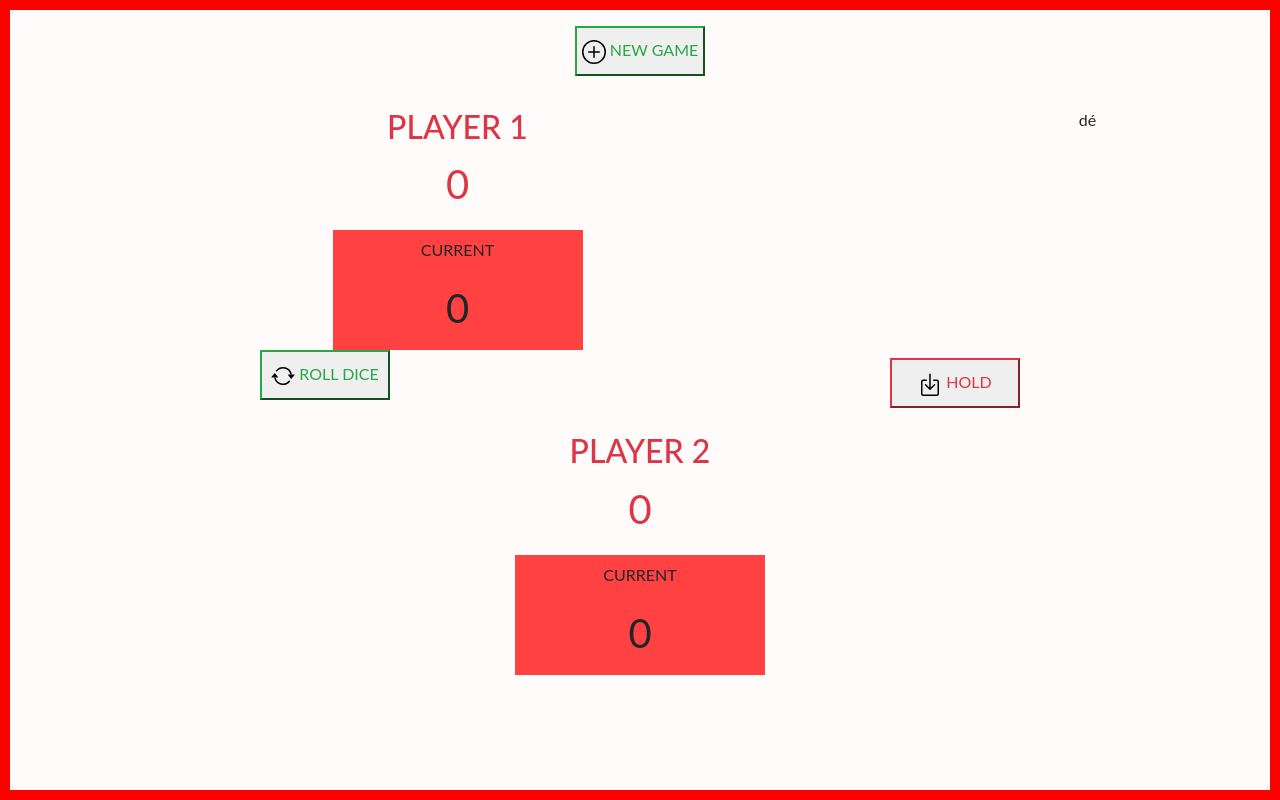
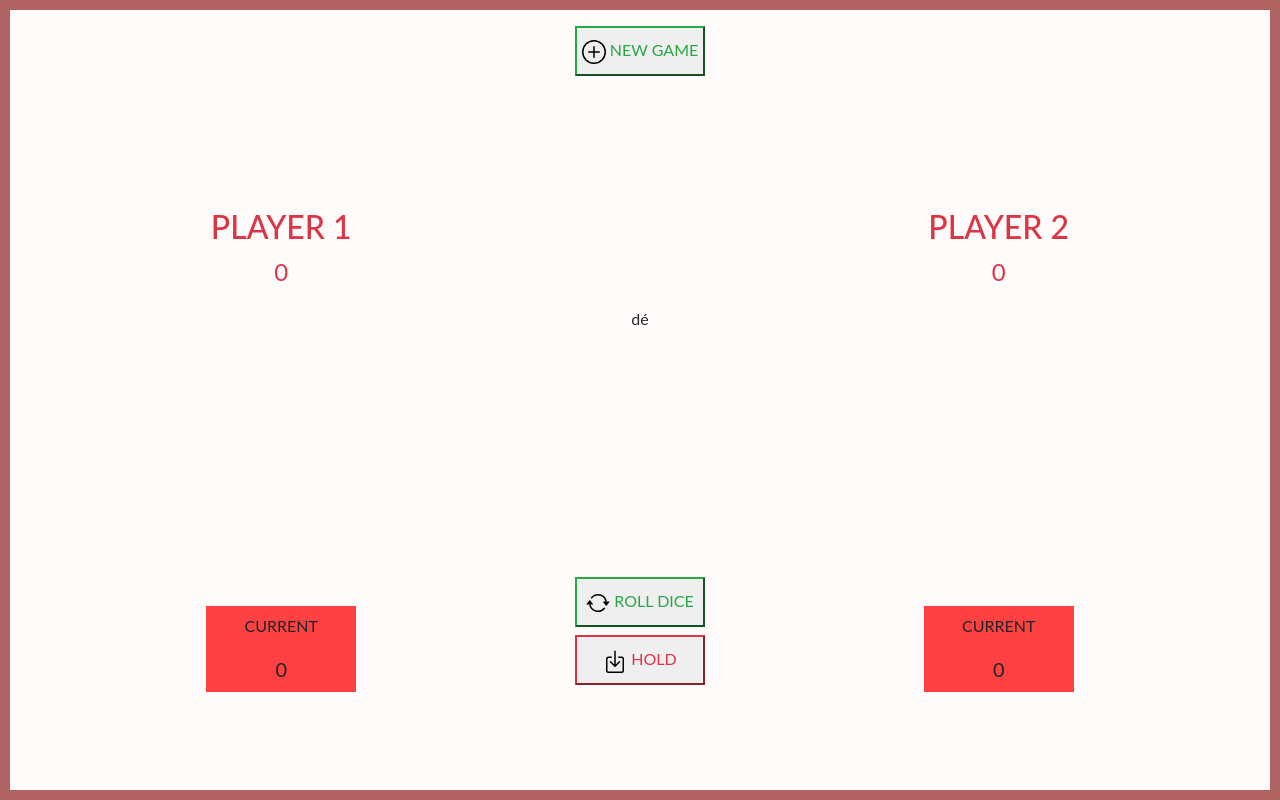
Before and after one commit to marsaudolivier/Evaluation-JS-Jeux-de-d-, a plain HTML site: page index.html in a window 1280 px wide. Drawn offline with nearby package versions, Linux system fonts and the light colour scheme.

Commit message:
add media query for laptop and small size

```diff
--- a/index.html
+++ b/index.html
@@ -13,39 +13,50 @@
     <header class="container-fluid text-center"><button class="btn-outline-success text-uppercase myButton m-3" id="newGame">
         <img src="atset/plus-circle.svg" class="icone"> New Game</button></header>
         <main class="container-fluid text-center">
-            <div class="row">
+            <div class="row mx-auto justify-content-center align-items-center">
                 <!--Place joueur 1-->
-              <div class="col-sm-6 mx-auto" id="playerOne">
+              <div class="col-sm-6 col-md-5 d-flex flex-column" id="playerOne">
+                <div class="espace1"></div>
                   <div class="m-3 text-uppercase text-danger">
                       <h2>player 1</h2>
                       <span id="scorePlayer1" class="score">0</span>
+                  </div>
+                  <div class="espace2">
                   </div>
                   <div class="current p-2 text-uppercase justify-content-sm-center col-sm-6 mx-auto">
                     <p>Current</p>
                     <span id="currentPlayer1" class="current">0</span>
                   </div>
+                  <div class="espace1"></div>
               </div>
                <!--Place dé et bouton dice hold-->
-               <div class="col-sm-6 mx-auto dice m-3" id="dice">dé</div>
-               <div class="col-sm-6 mx-auto">
-                <button class="btn-outline-success myButton text-uppercase" id="rollDice"><img src="atset/arrow-repeat.svg" class="icone"> roll dice</button>
+               <div class="col-sm-6 col-md-2 d-flex flex-column align-items-center">
+                 <div class="espace1"></div>
+                 <div class="dice m-3 mx-auto" id="dice">dé</div>
+               <div>
+                <div class="espace3"></div>
+                <button class="btn-outline-success myButton text-uppercase test"  id="rollDice"><img src="atset/arrow-repeat.svg" class="icone"> roll dice</button>
                </div>
-               <div class="col-sm-6 mx-auto">
-                <button class="btn-outline-danger myButton m-2 text-uppercase" id="hold"><img src="atset/box-arrow-in-down.svg" class="icone"> hold</button>
+               <div>
+                <button class="btn-outline-danger myButton m-2 text-uppercase test" id="hold"><img src="atset/box-arrow-in-down.svg" class="icone"> hold</button>
                </div>
-               <div class="col-sm-6 mx-auto" id="playerTwo">
+               </div>
                 <!--Place joueur 2-->
+               <div class="col-sm-6 col-md-5 d-flex flex-column" id="playerTwo">
+                <div class="espace1"></div>
                   <div class="m-3 text-uppercase text-danger">
                       <h2>player 2</h2>
                       <span id="scorePlayer2" class="score">0</span>
+                  </div>
+                  <div class="espace2">
                   </div>
                   <div class="current p-2 text-uppercase justify-content-sm-center col-sm-6 mx-auto">
                     <p>Current</p>
                     <span id="currentPlayer2" class="current">0</span>
                   </div>
+                  <div class="espace1"></div>
               </div>
             </div>
-
         </main>
     <script src="https://code.jquery.com/jquery-3.4.1.slim.min.js" integrity="sha384-J6qa4849blE2+poT4WnyKhv5vZF5SrPo0iEjwBvKU7imGFAV0wwj1yYfoRSJoZ+n" crossorigin="anonymous"></script>
     <script src="https://cdn.jsdelivr.net/npm/popper.js@1.16.0/dist/umd/popper.min.js" integrity="sha384-Q6E9RHvbIyZFJoft+2mJbHaEWldlvI9IOYy5n3zV9zzTtmI3UksdQRVvoxMfooAo" crossorigin="anonymous"></script>
--- a/script/script.js
+++ b/script/script.js
@@ -42,7 +42,7 @@ function newGame() {
     current2.innerHTML = scorecurrent2;
     playerOne.classList.add("active");
     playerTwo.classList.remove("active");
-    playerGamer = 1
+    playerGamer = 1;
     canHold = false;
     buttonHold.disabled = true;
 }
--- a/styles/styles.css
+++ b/styles/styles.css
@@ -7,7 +7,7 @@
 }
 
 body{
-  border: 10px solid red;
+  border: 10px solid rgba(129, 3, 3, 0.616);
   width: 100%;
   max-width: 100%;
   height: 100%;
@@ -16,6 +16,7 @@ body{
   position: fixed;
   background-color: #fffbfb;
 }
+
 .current{
   width: 250px;
   height: 120px;
@@ -41,3 +42,44 @@ body{
 .active{
   background-color: #dde0d6;
 }
+.espace1{
+  height: 100px;
+}
+.espace2{
+  height: 300px;
+}
+.espace3{
+  height: 230px;
+}
+@media (max-width: 960px) {
+  .espace1,.espace2,.espace3{
+    height: 0;
+  }
+}
+
+@media (max-height: 855px) {
+    *{
+      font-size: 16px;
+    }
+    .current{
+      width: 150px;
+      height: 90px;
+      font-size: 20px;
+    }
+    .score{
+      font-size: 24px;
+    }
+  }
+  @media (max-height: 760px) {
+    *{
+      font-size: 14px;
+    }
+    .current{
+      width: 150px;
+      height: 90px;
+      font-size: 20px;
+    }
+    .score{
+      font-size: 24px;
+    }
+  }
```
Lines whose indentation alone changed are shown as unchanged.
